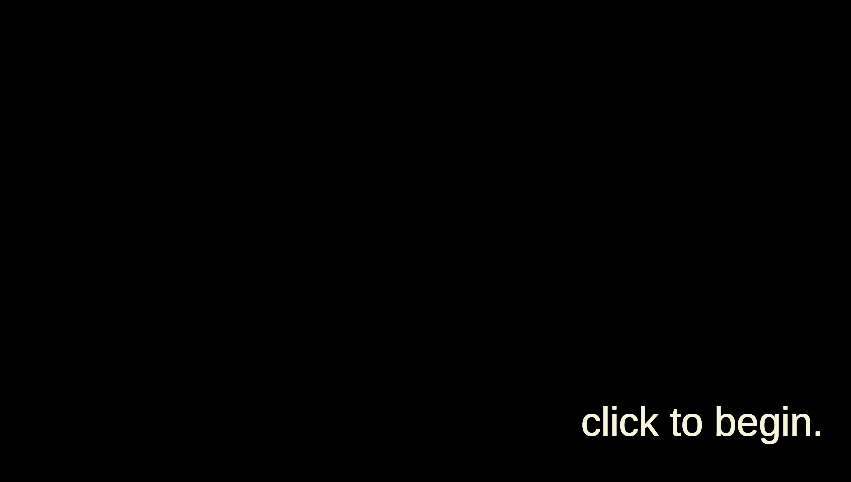
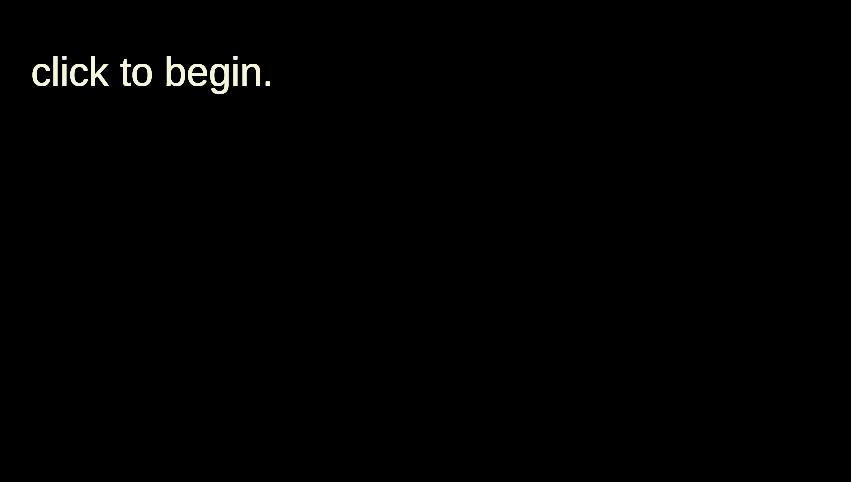
Before and after one commit to writecards/guiguiguigui, a plain HTML site: page index.html in a window 1280 px wide. Shown: the whole page, without its empty margins (29-880 px from the left). Drawn offline with Linux system fonts and the light colour scheme.

Commit message:
Update style.css

```diff
--- a/style.css
+++ b/style.css
@@ -2,6 +2,7 @@ body{
 background-color: black;
 color: beige;
 font-family: Arial, Helvetica, sans-serif;
+
 }
 
 
@@ -27,8 +28,8 @@ font-family: Arial, Helvetica, sans-serif;
     /* padding-left: 30%;
     padding-top: 30%; */
 
-    left: 600px;
-    top: 400px;
+    left: 50px;
+    top: 50px;
 
     font-size: 40px;
 
```
